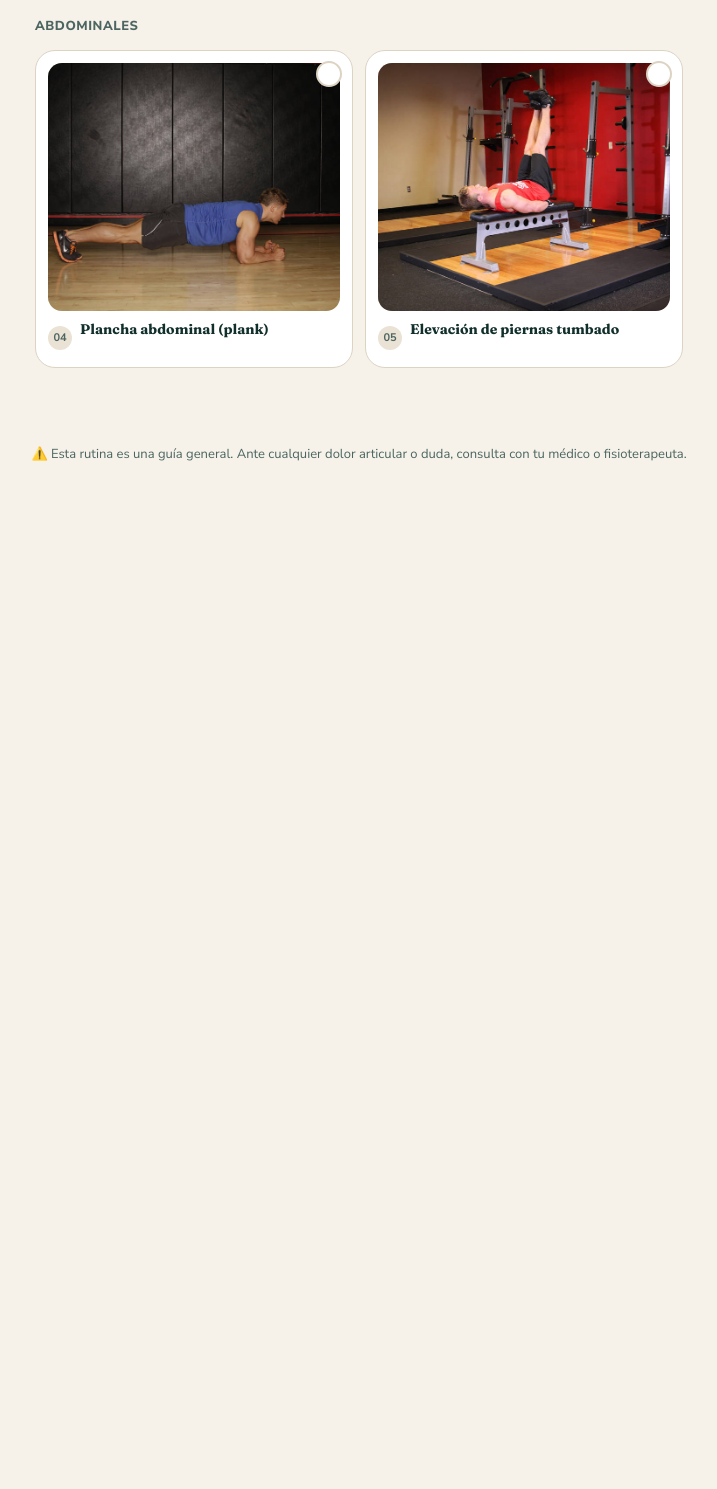
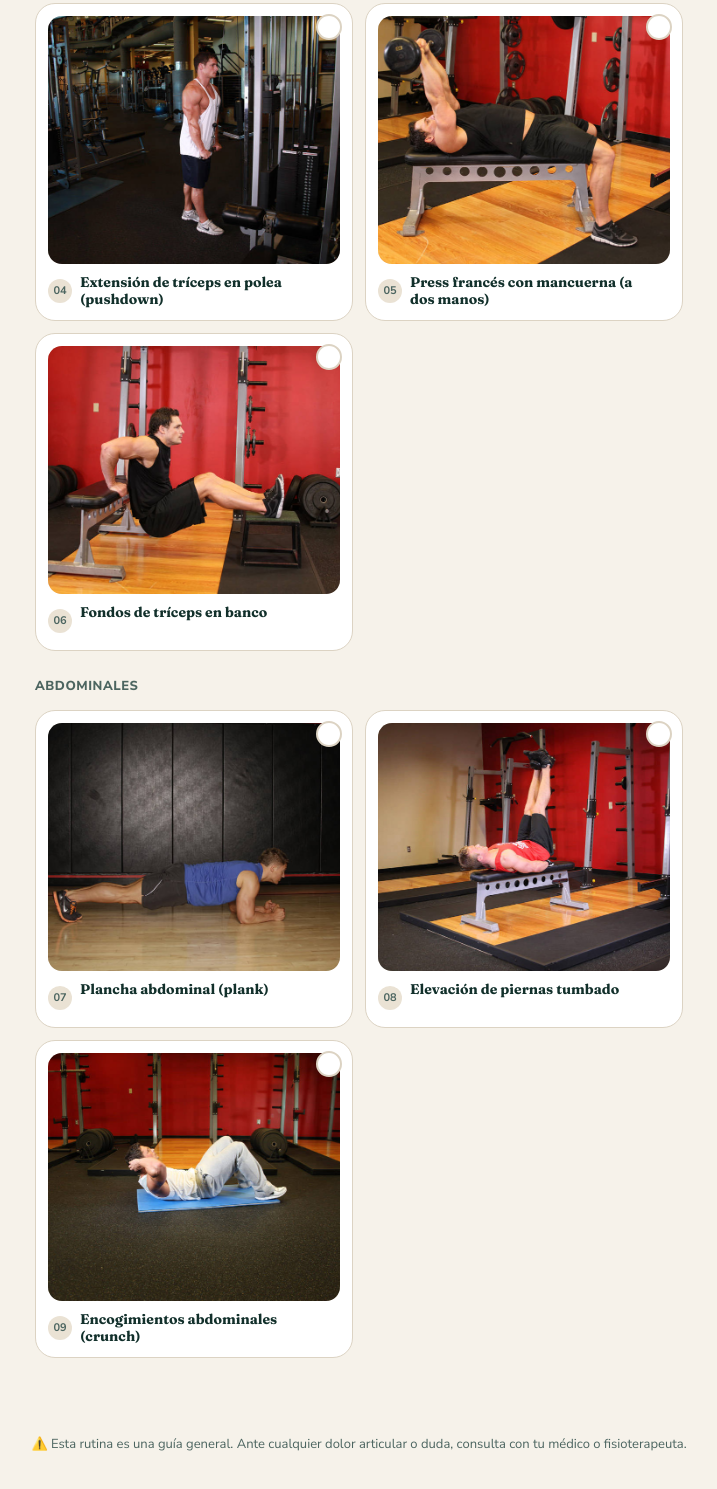
Before and after one commit to amsiceza/mi-rutina-gym, a plain HTML site: page index.html in a window 1280 px wide. Shown: the part 1045-2534 px from the top of the page, without its empty margins (281-998 px from the left). Before the commit the page ends 1553 px from the top, so only its background shows below. Drawn offline with Linux system fonts and the light colour scheme.

Commit message:
3 ejercicios reales por grupo muscular + selector de alternativas con nombre
- Reestructura exercises-data.js: cada grupo muscular pasa de 1-2 a 3
  ejercicios principales por sesión, reorganizando los que ya existían
  (sin inventar contenido nuevo), cada uno con sus propias alternativas.
- El modal ahora muestra el selector "Elige qué vas a hacer hoy" justo
  debajo de la foto, con el nombre real de cada alternativa en una
  lista de opciones en vez de pills genéricas "Opción 2/3".
- Añade de vuelta la etiqueta de grupo muscular sobre el título del modal.

Co-Authored-By: Claude Sonnet 5 <noreply@anthropic.com>

```diff
--- a/js/exercises-data.js
+++ b/js/exercises-data.js
@@ -73,16 +73,6 @@ window.EXERCISES_DATA = {
             },
             {
               "id": "d1-pecho-1-alt2",
-              "nombre": "Press de pecho en máquina multifuncional (polea, empuje horizontal)",
-              "equipo": "Máquina multifuncional (polea)",
-              "series": 3,
-              "repeticiones": "10-12",
-              "descansoSeg": 90,
-              "pesoSugerido": "Coloca las poleas a la altura del pecho; empieza con poco peso para dominar la trayectoria antes de subir carga.",
-              "notas": "Da un paso adelante para tensar bien el cable antes de empujar; evita que los hombros se adelanten."
-            },
-            {
-              "id": "d1-pecho-1-alt3",
               "nombre": "Flexiones de pecho (push-ups)",
               "equipo": "Peso corporal (sin material)",
               "series": 3,
@@ -96,6 +86,29 @@ window.EXERCISES_DATA = {
         {
           "id": "d1-pecho-2",
           "grupoMuscular": "Pecho",
+          "nombre": "Press de pecho en máquina multifuncional (polea, empuje horizontal)",
+          "equipo": "Máquina multifuncional (polea)",
+          "series": 3,
+          "repeticiones": "10-12",
+          "descansoSeg": 90,
+          "pesoSugerido": "Coloca las poleas a la altura del pecho; empieza con poco peso para dominar la trayectoria antes de subir carga.",
+          "notas": "Da un paso adelante para tensar bien el cable antes de empujar; evita que los hombros se adelanten.",
+          "alternativas": [
+            {
+              "id": "d1-pecho-2-alt1",
+              "nombre": "Aperturas de pie en polea (de pie, un cable a la vez)",
+              "equipo": "Máquina multifuncional (polea)",
+              "series": 3,
+              "repeticiones": "12-15",
+              "descansoSeg": 75,
+              "pesoSugerido": "Carga ligera por lado; prioriza sentir el pecho trabajar antes que la cantidad de peso.",
+              "notas": "Da un paso al frente para mantener tensión constante en el cable durante toda la serie."
+            }
+          ]
+        },
+        {
+          "id": "d1-pecho-3",
+          "grupoMuscular": "Pecho",
           "nombre": "Aperturas de pecho en polea (cruce de poleas)",
           "equipo": "Máquina multifuncional (polea)",
           "series": 3,
@@ -105,7 +118,7 @@ window.EXERCISES_DATA = {
           "notas": "Codos ligeramente flexionados y fijos durante todo el recorrido; evita llevar el brazo demasiado atrás del cuerpo para proteger el hombro.",
           "alternativas": [
             {
-              "id": "d1-pecho-2-alt1",
+              "id": "d1-pecho-3-alt1",
               "nombre": "Aperturas de pecho con mancuernas (tumbado)",
               "equipo": "Mancuernas",
               "series": 3,
@@ -113,16 +126,6 @@ window.EXERCISES_DATA = {
               "descansoSeg": 75,
               "pesoSugerido": "Empieza con mancuernas ligeras (2-4 kg); este ejercicio exige más control del hombro que peso.",
               "notas": "Mantén un ligero arco en los brazos durante todo el movimiento, como 'abrazando un árbol'."
-            },
-            {
-              "id": "d1-pecho-2-alt2",
-              "nombre": "Aperturas de pie en polea (de pie, un cable a la vez)",
-              "equipo": "Máquina multifuncional (polea)",
-              "series": 3,
-              "repeticiones": "12-15",
-              "descansoSeg": 75,
-              "pesoSugerido": "Carga ligera por lado; prioriza sentir el pecho trabajar antes que la cantidad de peso.",
-              "notas": "Da un paso al frente para mantener tensión constante en el cable durante toda la serie."
             }
           ]
         },
@@ -139,16 +142,6 @@ window.EXERCISES_DATA = {
           "alternativas": [
             {
               "id": "d1-triceps-1-alt1",
-              "nombre": "Press francés con mancuerna (a dos manos)",
-              "equipo": "Mancuernas",
-              "series": 3,
-              "repeticiones": "10-12",
-              "descansoSeg": 60,
-              "pesoSugerido": "Empieza con una mancuerna ligera (3-5 kg en total) hasta dominar la trayectoria detrás de la cabeza.",
-              "notas": "Codos apuntando al techo y fijos; baja la mancuerna de forma lenta y controlada detrás de la cabeza."
-            },
-            {
-              "id": "d1-triceps-1-alt2",
               "nombre": "Extensión de tríceps a un brazo con mancuerna",
               "equipo": "Mancuernas",
               "series": 3,
@@ -156,16 +149,52 @@ window.EXERCISES_DATA = {
               "descansoSeg": 60,
               "pesoSugerido": "Mancuerna ligera (2-4 kg); al ser un brazo cada vez, se necesita menos peso que con los dos brazos.",
               "notas": "Sujeta el codo con la otra mano para que no se abra hacia fuera durante el ejercicio."
+            }
+          ]
         },
         {
-              "id": "d1-triceps-1-alt3",
+          "id": "d1-triceps-2",
+          "grupoMuscular": "Tríceps",
+          "nombre": "Press francés con mancuerna (a dos manos)",
+          "equipo": "Mancuernas",
+          "series": 3,
+          "repeticiones": "10-12",
+          "descansoSeg": 60,
+          "pesoSugerido": "Empieza con una mancuerna ligera (3-5 kg en total) hasta dominar la trayectoria detrás de la cabeza.",
+          "notas": "Codos apuntando al techo y fijos; baja la mancuerna de forma lenta y controlada detrás de la cabeza.",
+          "alternativas": [
+            {
+              "id": "d1-triceps-2-alt1",
+              "nombre": "Extensión de tríceps a un brazo con mancuerna",
+              "equipo": "Mancuernas",
+              "series": 3,
+              "repeticiones": "10-12 por brazo",
+              "descansoSeg": 60,
+              "pesoSugerido": "Mancuerna ligera (2-4 kg); al ser un brazo cada vez, se necesita menos peso que con los dos brazos.",
+              "notas": "Sujeta el codo con la otra mano para que no se abra hacia fuera durante el ejercicio."
+            }
+          ]
+        },
+        {
+          "id": "d1-triceps-3",
+          "grupoMuscular": "Tríceps",
           "nombre": "Fondos de tríceps en banco",
           "equipo": "Peso corporal (banco o silla estable)",
           "series": 3,
           "repeticiones": "8-12",
           "descansoSeg": 60,
           "pesoSugerido": "Regula la dificultad con la flexión de rodillas: piernas más flexionadas = ejercicio más suave.",
-              "notas": "Baja solo hasta donde el hombro esté cómodo; evita bajar en exceso para no sobrecargar la articulación."
+          "notas": "Baja solo hasta donde el hombro esté cómodo; evita bajar en exceso para no sobrecargar la articulación.",
+          "alternativas": [
+            {
+              "id": "d1-triceps-3-alt1",
+              "nombre": "Extensión de tríceps a un brazo con mancuerna",
+              "equipo": "Mancuernas",
+              "series": 3,
+              "repeticiones": "10-12 por brazo",
+              "descansoSeg": 60,
+              "pesoSugerido": "Mancuerna ligera (2-4 kg); al ser un brazo cada vez, se necesita menos peso que con los dos brazos.",
+              "notas": "Sujeta el codo con la otra mano para que no se abra hacia fuera durante el ejercicio."
             }
           ]
         },
@@ -182,16 +211,30 @@ window.EXERCISES_DATA = {
           "alternativas": [
             {
               "id": "d1-abs-1-alt1",
-              "nombre": "Encogimientos abdominales (crunch)",
+              "grupoMuscular": "Abdominales",
+              "nombre": "Plancha lateral",
               "equipo": "Peso corporal (sin material)",
               "series": 3,
-              "repeticiones": "12-15",
+              "repeticiones": "20-30 segundos por lado",
               "descansoSeg": 45,
-              "pesoSugerido": "Sin peso externo; progresa aumentando repeticiones o controlando más la bajada.",
-              "notas": "Sube solo los hombros del suelo, sin tirar del cuello con las manos."
+              "pesoSugerido": "Isométrico: progresa aumentando el tiempo mantenido en cada lado, no con peso.",
+              "notas": "Cadera elevada en línea con el cuerpo; si tiembla mucho, apoya la rodilla de abajo en el suelo."
+            }
+          ]
         },
         {
-              "id": "d1-abs-1-alt2",
+          "id": "d1-abs-2",
+          "grupoMuscular": "Abdominales",
+          "nombre": "Elevación de piernas tumbado",
+          "equipo": "Peso corporal (sin material)",
+          "series": 3,
+          "repeticiones": "10-15",
+          "descansoSeg": 45,
+          "pesoSugerido": "Sin peso externo; flexiona ligeramente las rodillas si notas tensión en la zona lumbar.",
+          "notas": "Espalda baja pegada al suelo durante todo el ejercicio.",
+          "alternativas": [
+            {
+              "id": "d1-abs-2-alt1",
               "nombre": "Elevación de rodillas al pecho (tumbado)",
               "equipo": "Peso corporal (sin material)",
               "series": 3,
@@ -203,28 +246,18 @@ window.EXERCISES_DATA = {
           ]
         },
         {
-          "id": "d1-abs-2",
+          "id": "d1-abs-3",
           "grupoMuscular": "Abdominales",
-          "nombre": "Elevación de piernas tumbado",
+          "nombre": "Encogimientos abdominales (crunch)",
           "equipo": "Peso corporal (sin material)",
           "series": 3,
-          "repeticiones": "10-15",
+          "repeticiones": "12-15",
           "descansoSeg": 45,
-          "pesoSugerido": "Sin peso externo; si es muy exigente para la zona lumbar, flexiona ligeramente las rodillas.",
-          "notas": "Mantén la espalda baja pegada al suelo en todo momento; si se despega, el recorrido es demasiado amplio.",
+          "pesoSugerido": "Sin peso externo; progresa con más repeticiones o bajadas más lentas.",
+          "notas": "Sube solo los hombros del suelo, sin tirar del cuello con las manos.",
           "alternativas": [
             {
-              "id": "d1-abs-2-alt1",
-              "nombre": "Plancha lateral",
-              "equipo": "Peso corporal (sin material)",
-              "series": 3,
-              "repeticiones": "20-30 segundos por lado",
-              "descansoSeg": 45,
-              "pesoSugerido": "Isométrico: progresa aumentando el tiempo mantenido en cada lado.",
-              "notas": "Cadera elevada en línea con el cuerpo, sin dejarla caer hacia el suelo."
-            },
-            {
-              "id": "d1-abs-2-alt2",
+              "id": "d1-abs-3-alt1",
               "nombre": "Bicicleta abdominal (crunch con giro)",
               "equipo": "Peso corporal (sin material)",
               "series": 3,
@@ -297,9 +330,12 @@ window.EXERCISES_DATA = {
               "descansoSeg": 60,
               "pesoSugerido": "Carga ligera por lado; la polea mantiene tensión constante durante todo el recorrido.",
               "notas": "Cuerpo estable, sin balancear el torso para ayudar a subir el brazo."
+            }
+          ]
         },
         {
-              "id": "d2-hombro-2-alt2",
+          "id": "d2-hombro-3",
+          "grupoMuscular": "Hombros",
           "nombre": "Elevaciones frontales con mancuernas",
           "equipo": "Mancuernas",
           "series": 3,
@@ -307,8 +343,6 @@ window.EXERCISES_DATA = {
           "descansoSeg": 60,
           "pesoSugerido": "Mancuernas ligeras (2-3 kg); sube solo hasta la altura de los hombros.",
           "notas": "Alterna un brazo u otro si notas más cómodo que subir ambos a la vez."
-            }
-          ]
         },
         {
           "id": "d2-biceps-1",
@@ -323,16 +357,6 @@ window.EXERCISES_DATA = {
           "alternativas": [
             {
               "id": "d2-biceps-1-alt1",
-              "nombre": "Curl de bíceps con mancuernas (alterno)",
-              "equipo": "Mancuernas",
-              "series": 3,
-              "repeticiones": "10-12 por brazo",
-              "descansoSeg": 60,
-              "pesoSugerido": "Empieza con 4-6 kg por mancuerna y ajusta según la sensación de las últimas repeticiones.",
-              "notas": "Gira ligeramente la muñeca hacia afuera al final del recorrido para activar mejor el bíceps."
-            },
-            {
-              "id": "d2-biceps-1-alt2",
               "nombre": "Curl de bíceps en polea baja",
               "equipo": "Máquina multifuncional (polea)",
               "series": 3,
@@ -340,9 +364,35 @@ window.EXERCISES_DATA = {
               "descansoSeg": 60,
               "pesoSugerido": "La polea da tensión constante; empieza con poco peso y nota la diferencia respecto a barra o mancuernas.",
               "notas": "Mantén los codos fijos junto al cuerpo durante toda la serie."
+            }
+          ]
         },
         {
-              "id": "d2-biceps-1-alt3",
+          "id": "d2-biceps-2",
+          "grupoMuscular": "Bíceps",
+          "nombre": "Curl de bíceps con mancuernas (alterno)",
+          "equipo": "Mancuernas",
+          "series": 3,
+          "repeticiones": "10-12 por brazo",
+          "descansoSeg": 60,
+          "pesoSugerido": "Empieza con 4-6 kg por mancuerna y ajusta según la sensación de las últimas repeticiones.",
+          "notas": "Gira ligeramente la muñeca hacia afuera al final del recorrido para activar mejor el bíceps.",
+          "alternativas": [
+            {
+              "id": "d2-biceps-2-alt1",
+              "nombre": "Curl de bíceps en polea baja",
+              "equipo": "Máquina multifuncional (polea)",
+              "series": 3,
+              "repeticiones": "10-12",
+              "descansoSeg": 60,
+              "pesoSugerido": "La polea da tensión constante; empieza con poco peso y nota la diferencia respecto a barra o mancuernas.",
+              "notas": "Mantén los codos fijos junto al cuerpo durante toda la serie."
+            }
+          ]
+        },
+        {
+          "id": "d2-biceps-3",
+          "grupoMuscular": "Bíceps",
           "nombre": "Curl martillo con mancuernas",
           "equipo": "Mancuernas",
           "series": 3,
@@ -350,8 +400,6 @@ window.EXERCISES_DATA = {
           "descansoSeg": 60,
           "pesoSugerido": "Mismo peso de referencia que el curl normal con mancuernas; ajusta si notas el antebrazo más limitante.",
           "notas": "Mantén la muñeca neutra (como si sujetaras un martillo) durante todo el movimiento."
-            }
-          ]
         },
         {
           "id": "d2-aerobico-1",
@@ -418,6 +466,16 @@ window.EXERCISES_DATA = {
           "alternativas": [
             {
               "id": "d3-espalda-1-alt1",
+              "nombre": "Remo con mancuernas inclinado (a dos manos)",
+              "equipo": "Mancuernas",
+              "series": 3,
+              "repeticiones": "10-12",
+              "descansoSeg": 75,
+              "pesoSugerido": "Empieza con 4-6 kg por mancuerna; mantén siempre la espalda recta durante toda la serie.",
+              "notas": "Flexiona ligeramente las rodillas y mantén el pecho orientado hacia el suelo, sin redondear la espalda."
+            },
+            {
+              "id": "d3-espalda-1-alt2",
               "nombre": "Remo con mancuerna a una mano (apoyado en banco)",
               "equipo": "Mancuernas",
               "series": 3,
@@ -425,26 +483,6 @@ window.EXERCISES_DATA = {
               "descansoSeg": 75,
               "pesoSugerido": "Empieza con 5-8 kg; el apoyo en el banco protege la zona lumbar al tener menos exigencia de equilibrio.",
               "notas": "Lleva el codo hacia atrás pegado al cuerpo, sin girar el torso para ayudarte."
-            },
-            {
-              "id": "d3-espalda-1-alt2",
-              "nombre": "Remo sentado en polea baja",
-              "equipo": "Máquina multifuncional (polea)",
-              "series": 3,
-              "repeticiones": "10-12",
-              "descansoSeg": 75,
-              "pesoSugerido": "Carga moderada; al estar sentado hay menos exigencia lumbar, ideal si notas molestias con el remo de pie.",
-              "notas": "Pecho alto y hombros hacia atrás al final de cada repetición, sin usar impulso del tronco."
-            },
-            {
-              "id": "d3-espalda-1-alt3",
-              "nombre": "Jalón al pecho en polea alta",
-              "equipo": "Máquina multifuncional (polea)",
-              "series": 3,
-              "repeticiones": "10-12",
-              "descansoSeg": 75,
-              "pesoSugerido": "Carga moderada: controla especialmente la fase de subida (vuelta) para no forzar el hombro.",
-              "notas": "Lleva la barra hacia la parte alta del pecho, sin tirar con el cuello hacia delante."
             }
           ]
         },
@@ -461,6 +499,16 @@ window.EXERCISES_DATA = {
           "alternativas": [
             {
               "id": "d3-espalda-2-alt1",
+              "nombre": "Jalón al pecho en polea alta",
+              "equipo": "Máquina multifuncional (polea)",
+              "series": 3,
+              "repeticiones": "10-12",
+              "descansoSeg": 75,
+              "pesoSugerido": "Carga moderada: controla especialmente la fase de subida (vuelta) para no forzar el hombro.",
+              "notas": "Lleva la barra hacia la parte alta del pecho, sin tirar con el cuello hacia delante."
+            },
+            {
+              "id": "d3-espalda-2-alt2",
               "nombre": "Pull-over en polea alta",
               "equipo": "Máquina multifuncional (polea)",
               "series": 3,
@@ -468,18 +516,19 @@ window.EXERCISES_DATA = {
               "descansoSeg": 75,
               "pesoSugerido": "Carga ligera-moderada; prioriza sentir el estiramiento de la espalda en la fase alta del movimiento.",
               "notas": "Brazos casi extendidos durante todo el recorrido, con un ligero quiebre de codo fijo."
+            }
+          ]
         },
         {
-              "id": "d3-espalda-2-alt2",
-              "nombre": "Remo con mancuernas inclinado (a dos manos)",
-              "equipo": "Mancuernas",
+          "id": "d3-espalda-3",
+          "grupoMuscular": "Espalda",
+          "nombre": "Remo sentado en polea baja",
+          "equipo": "Máquina multifuncional (polea)",
           "series": 3,
           "repeticiones": "10-12",
           "descansoSeg": 75,
-              "pesoSugerido": "Empieza con 4-6 kg por mancuerna; mantén siempre la espalda recta durante toda la serie.",
-              "notas": "Flexiona ligeramente las rodillas y mantén el pecho orientado hacia el suelo, sin redondear la espalda."
-            }
-          ]
+          "pesoSugerido": "Carga moderada; al estar sentado hay menos exigencia lumbar, ideal si notas molestias con el remo de pie.",
+          "notas": "Pecho alto y hombros hacia atrás al final de cada repetición, sin usar impulso del tronco."
         },
         {
           "id": "d3-pierna-1",
@@ -504,16 +553,6 @@ window.EXERCISES_DATA = {
             },
             {
               "id": "d3-pierna-1-alt2",
-              "nombre": "Zancadas (lunges) con mancuernas",
-              "equipo": "Mancuernas",
-              "series": 3,
-              "repeticiones": "8-10 por pierna",
-              "descansoSeg": 90,
-              "pesoSugerido": "Empieza sin peso o con mancuernas ligeras (3-5 kg) hasta controlar bien el equilibrio.",
-              "notas": "Paso controlado, rodilla de atrás sin golpear el suelo; usa apoyo de una pared o silla si necesitas equilibrio extra."
-            },
-            {
-              "id": "d3-pierna-1-alt3",
               "nombre": "Sentadilla/prensa en máquina multifuncional",
               "equipo": "Máquina multifuncional",
               "series": 3,
@@ -558,6 +597,17 @@ window.EXERCISES_DATA = {
           ]
         },
         {
+          "id": "d3-pierna-3",
+          "grupoMuscular": "Pierna",
+          "nombre": "Zancadas (lunges) con mancuernas",
+          "equipo": "Mancuernas",
+          "series": 3,
+          "repeticiones": "8-10 por pierna",
+          "descansoSeg": 90,
+          "pesoSugerido": "Empieza sin peso o con mancuernas ligeras (3-5 kg) hasta controlar bien el equilibrio.",
+          "notas": "Paso controlado, rodilla de atrás sin golpear el suelo; usa apoyo de una pared o silla si necesitas equilibrio extra."
+        },
+        {
           "id": "d3-abs-1",
           "grupoMuscular": "Abdominales",
           "nombre": "Plancha lateral",
@@ -577,21 +627,34 @@ window.EXERCISES_DATA = {
               "descansoSeg": 45,
               "pesoSugerido": "Isométrico: progresa aumentando el tiempo mantenido.",
               "notas": "Cuerpo en línea recta de cabeza a pies, sin dejar caer la cadera."
+            }
+          ]
         },
         {
-              "id": "d3-abs-1-alt2",
+          "id": "d3-abs-2",
+          "grupoMuscular": "Abdominales",
           "nombre": "Elevación de piernas tumbado",
           "equipo": "Peso corporal (sin material)",
           "series": 3,
           "repeticiones": "10-15",
           "descansoSeg": 45,
           "pesoSugerido": "Sin peso externo; flexiona ligeramente las rodillas si notas tensión en la zona lumbar.",
-              "notas": "Espalda baja pegada al suelo durante todo el ejercicio."
+          "notas": "Espalda baja pegada al suelo durante todo el ejercicio.",
+          "alternativas": [
+            {
+              "id": "d3-abs-2-alt1",
+              "nombre": "Encogimientos abdominales (crunch)",
+              "equipo": "Peso corporal (sin material)",
+              "series": 3,
+              "repeticiones": "12-15",
+              "descansoSeg": 45,
+              "pesoSugerido": "Sin peso externo; progresa con más repeticiones o bajadas más lentas.",
+              "notas": "Sube solo los hombros del suelo, sin tirar del cuello con las manos."
             }
           ]
         },
         {
-          "id": "d3-abs-2",
+          "id": "d3-abs-3",
           "grupoMuscular": "Abdominales",
           "nombre": "Crunch con giro (oblicuos)",
           "equipo": "Peso corporal (sin material)",
@@ -602,7 +665,7 @@ window.EXERCISES_DATA = {
           "notas": "Lleva el codo hacia la rodilla contraria girando el torso, no solo el brazo.",
           "alternativas": [
             {
-              "id": "d3-abs-2-alt1",
+              "id": "d3-abs-3-alt1",
               "nombre": "Bicicleta abdominal",
               "equipo": "Peso corporal (sin material)",
               "series": 3,
@@ -610,16 +673,6 @@ window.EXERCISES_DATA = {
               "descansoSeg": 45,
               "pesoSugerido": "Sin peso externo; prioriza el control sobre la velocidad.",
               "notas": "Extiende bien la pierna contraria para implicar más a la zona abdominal baja."
-            },
-            {
-              "id": "d3-abs-2-alt2",
-              "nombre": "Encogimientos abdominales (crunch)",
-              "equipo": "Peso corporal (sin material)",
-              "series": 3,
-              "repeticiones": "12-15",
-              "descansoSeg": 45,
-              "pesoSugerido": "Sin peso externo; progresa con más repeticiones o bajadas más lentas.",
-              "notas": "Sube solo los hombros del suelo, sin tirar del cuello con las manos."
             }
           ]
         }
```
Also changed, not shown: css/styles.css (+19 -6 lines), js/app.js (+15 -11 lines), 1 other file. Lines whose indentation alone changed are shown as unchanged.
